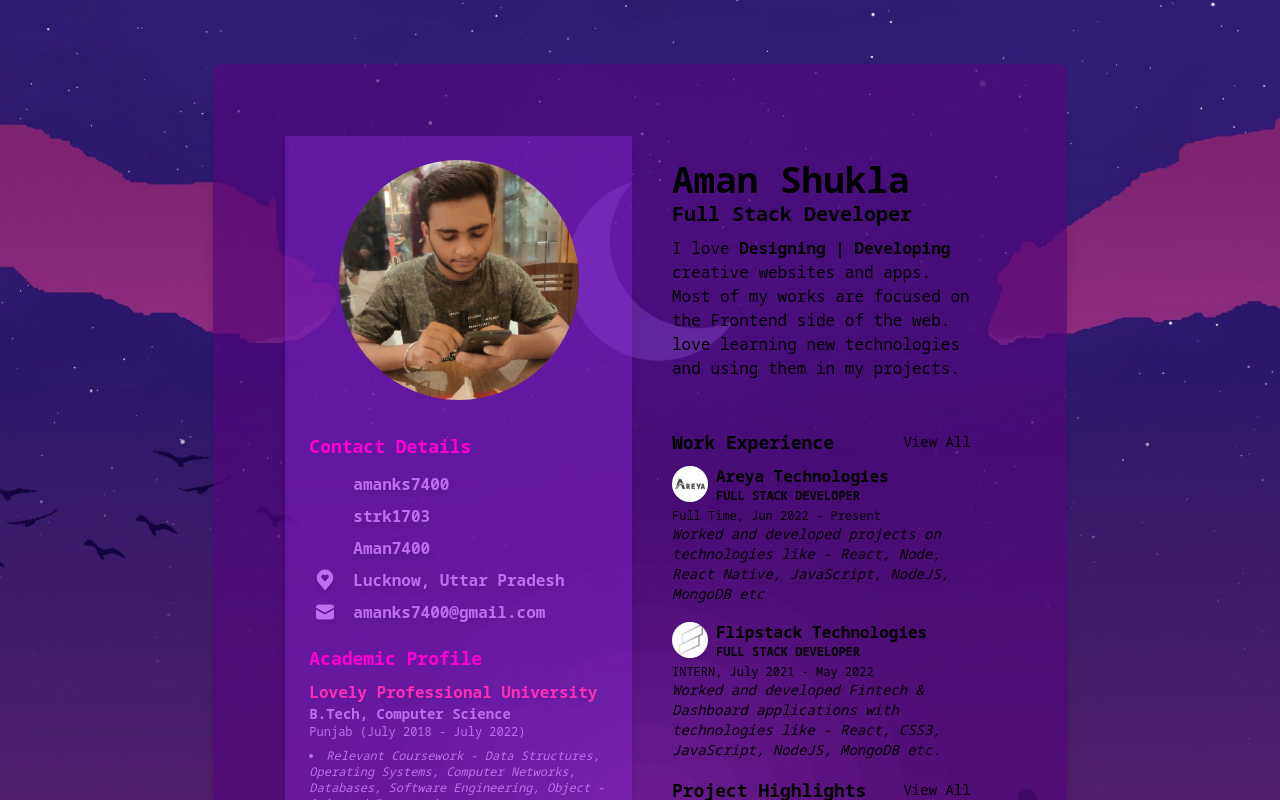
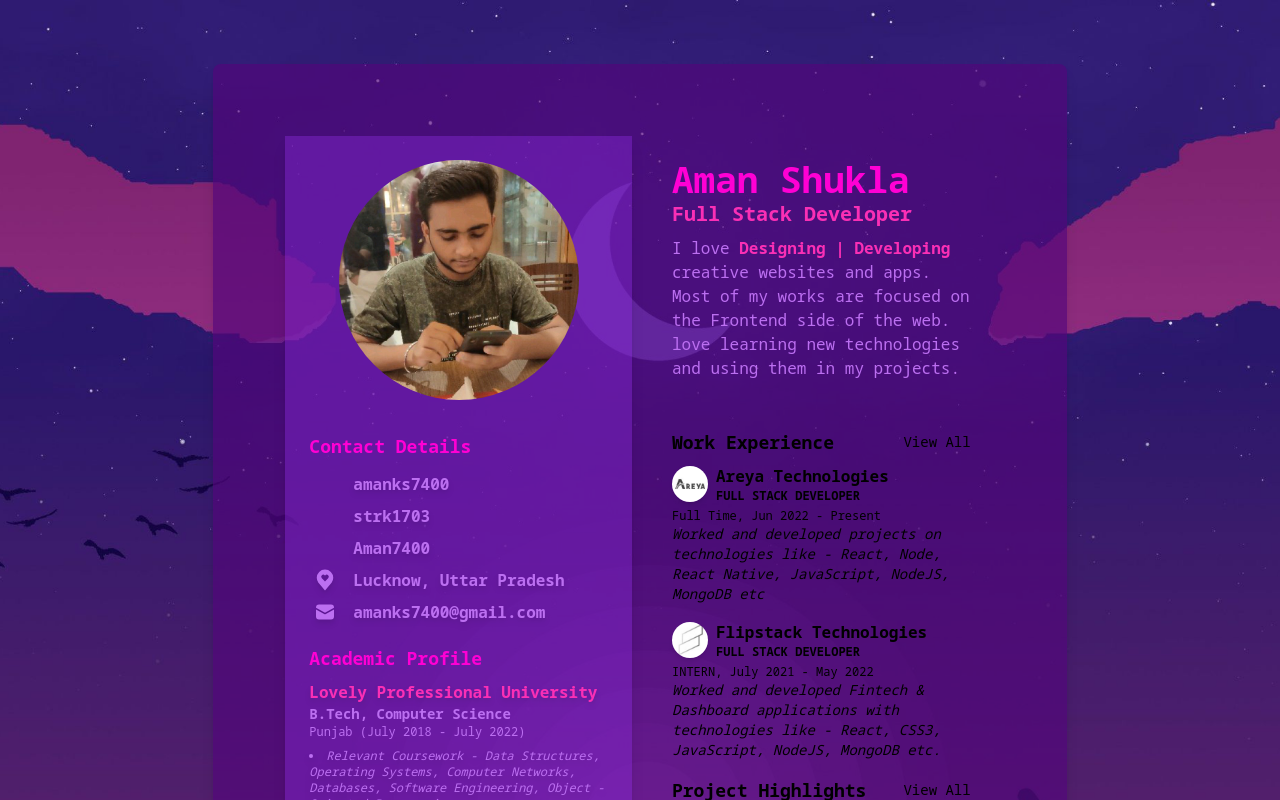
Before and after one commit to Aman7400/digital-resume, a Next.js app: page / in a window 1280 px wide. Shown: the top 800 px of the page. Built offline with nearby package versions, Linux system fonts and the light colour scheme; some icons are missing.

Commit message:
Update PersonalSummary.js

```diff
--- a/components/PersonalSummary.js
+++ b/components/PersonalSummary.js
@@ -2,11 +2,11 @@ export default function PersonalSummary() {
     return (
         <section className="flex-1 mb-12">
             <section className="mb-2">
-                <h1 className="font-mono text-4xl font-bold" >Aman Shukla</h1>
-                <h4 className="font-mono text-xl text-gray-600 font-bold">Full Stack Developer</h4>
+                <h1 className="font-mono text-4xl font-bold text-heading" >Aman Shukla</h1>
+                <h4 className="font-mono text-xl text-gray-600 font-bold text-heading2">Full Stack Developer</h4>
             </section>
-            <p className="font-mono text-md">
-                I love <span className="font-bold">Designing | Developing</span>  creative websites and apps. Most of my works are focused on the Frontend side of the web. love learning new technologies and using them in my projects. </p>
+            <p className="font-mono text-md text-subHeading">
+                I love <span className="font-bold  text-heading2">Designing | Developing</span>  creative websites and apps. Most of my works are focused on the Frontend side of the web. love learning new technologies and using them in my projects. </p>
         </section>
     )
 }
```
